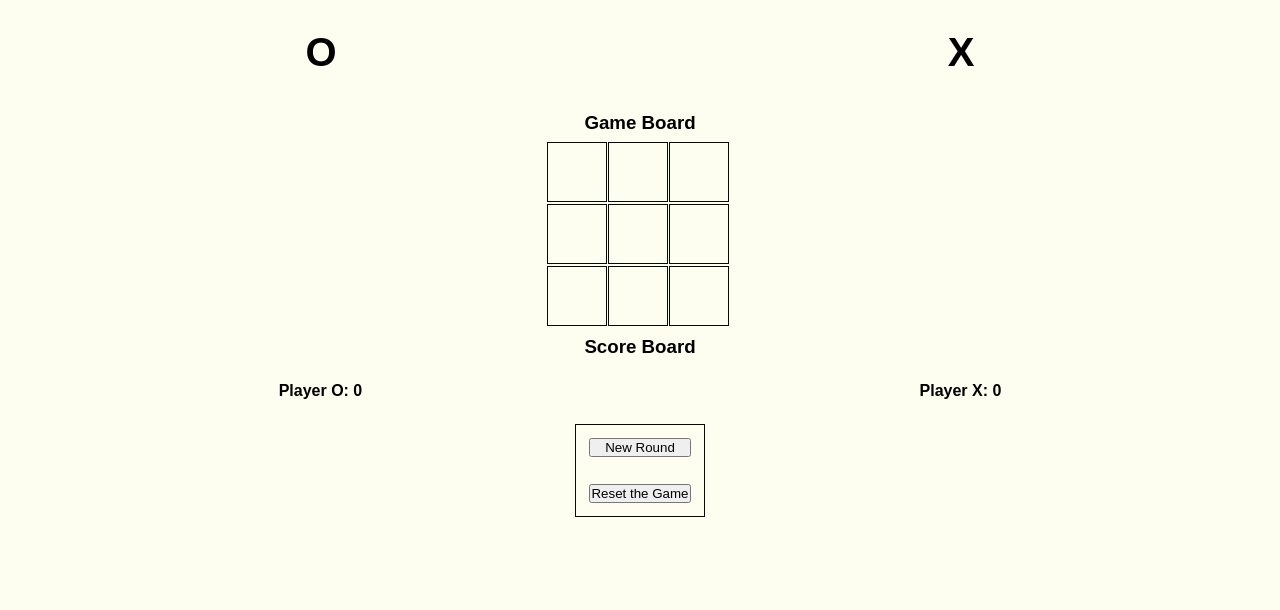
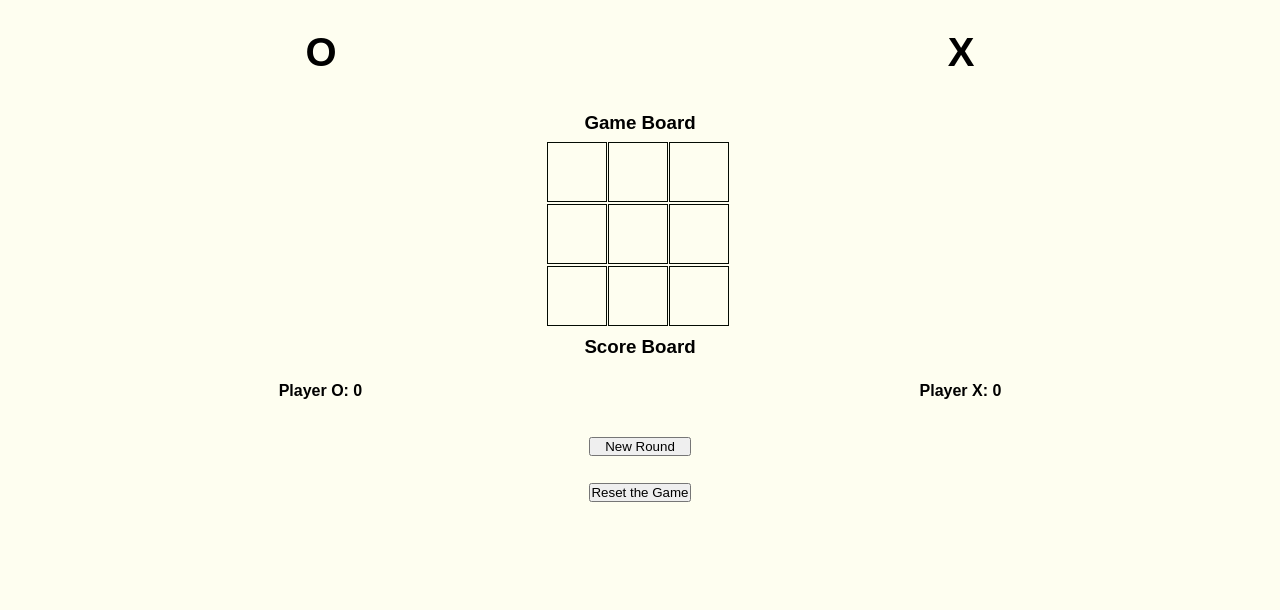
Before and after one commit to ahmedcodein/tictactoe, a plain HTML site: page index.html in a window 1280 px wide. Shown: the part 87-697 px from the top of the page. Drawn offline with Linux system fonts and the light colour scheme; a web font is replaced by a local one.

Commit message:
Remove the border around the reset buttons div

```diff
--- a/assets/css/style.css
+++ b/assets/css/style.css
@@ -113,7 +113,6 @@ main {
 }
 
 #reset-buttons {
-    border: 1px solid #040B03;
     display: flex;
     flex-direction: column; /* present the buttons vertically */
 }
```
